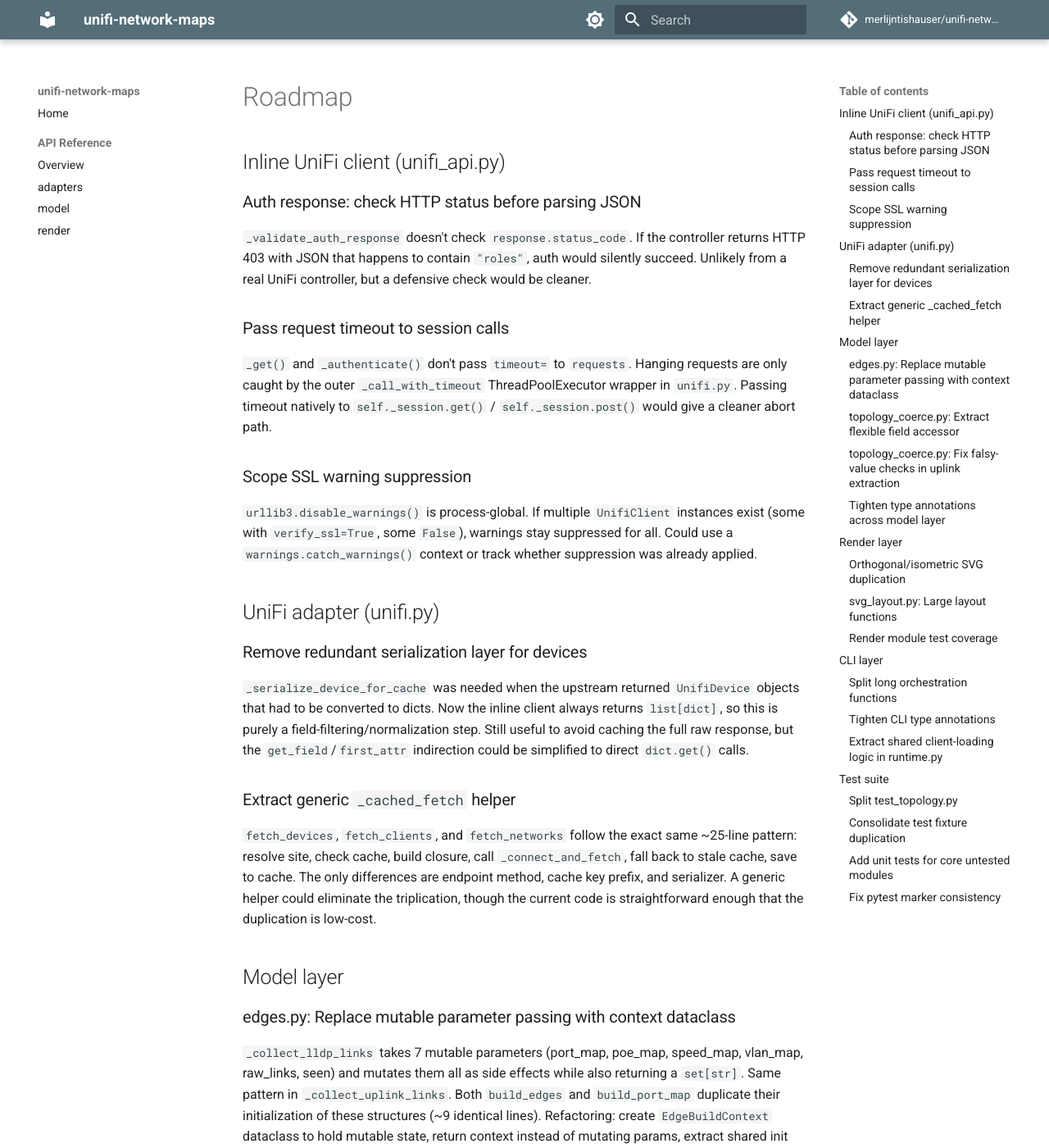
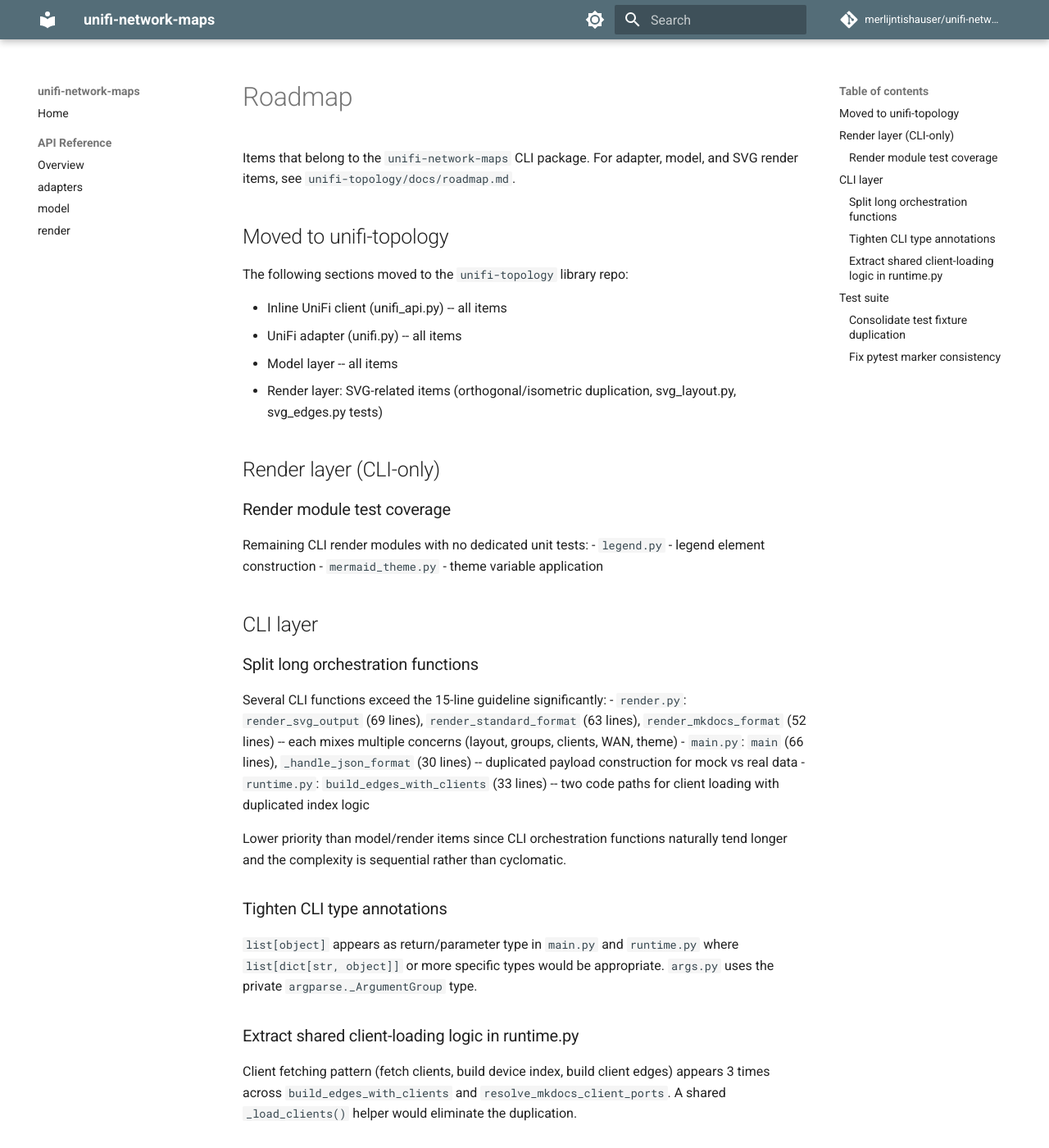
Before and after one commit to merlijntishauser/unifi-network-maps, an MkDocs documentation site: the page built from docs/roadmap.md, in a window 1280 px wide and 1400 px high. Shown: the whole window at 82% size. Built offline with MkDocs 1.6.1 and Material for MkDocs 9.7.7, drawn with Linux system fonts in a browser that asks for light colours; comment, search, counter and statistics services are not loaded; some of the changed text lies outside the part shown.

Commit message:
Update roadmap after library extraction
Move adapter, model, and SVG render items to the unifi-topology repo.
Keep CLI layer, Mermaid render, and CLI-specific test suite items here.

```diff
--- a/docs/roadmap.md
+++ b/docs/roadmap.md
@@ -1,56 +1,20 @@
 # Roadmap
 
-## Inline UniFi client (unifi_api.py)
+Items that belong to the `unifi-network-maps` CLI package. For adapter, model, and SVG render items, see `unifi-topology/docs/roadmap.md`.
 
-### Auth response: check HTTP status before parsing JSON
-`_validate_auth_response` doesn't check `response.status_code`. If the controller returns HTTP 403 with JSON that happens to contain `"roles"`, auth would silently succeed. Unlikely from a real UniFi controller, but a defensive check would be cleaner.
+## Moved to unifi-topology
 
-### Pass request timeout to session calls
-`_get()` and `_authenticate()` don't pass `timeout=` to `requests`. Hanging requests are only caught by the outer `_call_with_timeout` ThreadPoolExecutor wrapper in `unifi.py`. Passing timeout natively to `self._session.get()` / `self._session.post()` would give a cleaner abort path.
+The following sections moved to the `unifi-topology` library repo:
 
-### Scope SSL warning suppression
-`urllib3.disable_warnings()` is process-global. If multiple `UnifiClient` instances exist (some with `verify_ssl=True`, some `False`), warnings stay suppressed for all. Could use a `warnings.catch_warnings()` context or track whether suppression was already applied.
+- Inline UniFi client (unifi_api.py) -- all items
+- UniFi adapter (unifi.py) -- all items
+- Model layer -- all items
+- Render layer: SVG-related items (orthogonal/isometric duplication, svg_layout.py, svg_edges.py tests)
 
-## UniFi adapter (unifi.py)
-
-### Remove redundant serialization layer for devices
-`_serialize_device_for_cache` was needed when the upstream returned `UnifiDevice` objects that had to be converted to dicts. Now the inline client always returns `list[dict]`, so this is purely a field-filtering/normalization step. Still useful to avoid caching the full raw response, but the `get_field`/`first_attr` indirection could be simplified to direct `dict.get()` calls.
-
-### Extract generic `_cached_fetch` helper
-`fetch_devices`, `fetch_clients`, and `fetch_networks` follow the exact same ~25-line pattern: resolve site, check cache, build closure, call `_connect_and_fetch`, fall back to stale cache, save to cache. The only differences are endpoint method, cache key prefix, and serializer. A generic helper could eliminate the triplication, though the current code is straightforward enough that the duplication is low-cost.
-
-## Model layer
-
-### edges.py: Replace mutable parameter passing with context dataclass
-`_collect_lldp_links` takes 7 mutable parameters (port_map, poe_map, speed_map, vlan_map, raw_links, seen) and mutates them all as side effects while also returning a `set[str]`. Same pattern in `_collect_uplink_links`. Both `build_edges` and `build_port_map` duplicate their initialization of these structures (~9 identical lines). Refactoring: create `EdgeBuildContext` dataclass to hold mutable state, return context instead of mutating params, extract shared init into `_prepare_edge_context()`.
-
-### topology_coerce.py: Extract flexible field accessor
-`_port_info_from_entry` (47 lines) repeats the same dict-vs-object access pattern 10+ times. A `_get_field_flexible(entry, key1, key2)` helper would eliminate the duplication and cut the function roughly in half.
-
-### topology_coerce.py: Fix falsy-value checks in uplink extraction
-`_extract_uplink_fields` uses `or` for fallback field access: `value.get("uplink_mac") or value.get("uplink_device_mac")`. If the first key returns `""` or `0`, it falls through to the second key. Should use `is None` checks instead.
-
-### Tighten type annotations across model layer
-Several functions use `object` or `Any` where more specific types are possible:
-- `_aggregation_group` returns `object | None`, should be `str | None`
-- `DeviceSource = object` is too permissive
-- `snapshot.py` uses `Any` for serialization input/output
-- `diff.py` spec functions use `Any` return types inconsistently
-
-## Render layer
-
-### Orthogonal/isometric SVG duplication
-`svg.py` (orthogonal) and `svg_isometric.py` share substantial structural overlap: both build an SVG document, lay out nodes, draw edges, add labels, and render WAN info. The isometric renderer re-implements much of this with coordinate transforms. Potential approaches:
-- Extract a shared `SvgDocument` builder that both renderers use for boilerplate (XML structure, defs, stylesheet injection, viewBox calculation)
-- Unify edge-rendering logic where the only difference is coordinate projection
-
-### svg_layout.py: Large layout functions
-`_layout_physical` and `_layout_grouped` are each 40-60 lines with nested loops and coordinate arithmetic. Breaking each into smaller steps (assign layers, compute positions, apply spacing) would improve testability.
+## Render layer (CLI-only)
 
 ### Render module test coverage
-13 render modules have no dedicated unit tests. While BDD/smoketests provide integration coverage, the following would benefit most from targeted tests:
-- `svg_layout.py` - layout algorithm correctness
-- `svg_edges.py` - edge path generation
+Remaining CLI render modules with no dedicated unit tests:
 - `legend.py` - legend element construction
 - `mermaid_theme.py` - theme variable application
 
@@ -72,9 +36,6 @@
 
 ## Test suite
 
-### Split test_topology.py
-At 1,206 lines with 105 test functions, `test_topology.py` covers 5+ distinct source modules (edges, topology_coerce, clients, helpers, wan). Should be split into focused test files matching the modules they test.
-
 ### Consolidate test fixture duplication
 Several device factory helpers are duplicated across test files:
 - `_make_minimal_device()` -- identical in `test_cli_render.py` and `test_runtime.py`
@@ -83,10 +44,5 @@
 
 Consolidate into `conftest.py` or a shared `tests/factories.py`.
 
-### Add unit tests for core untested modules
-24 source modules have no dedicated test file. Highest-value targets:
-- `model/ports.py`, `model/edges.py`, `model/helpers.py` -- core logic with no direct tests
-- `render/svg_layout.py`, `render/svg_edges.py` -- algorithmic code relying solely on visual regression
-
 ### Fix pytest marker consistency
 Only 8 of 41 test files have explicit markers; the rest rely on auto-marking in `conftest.py` which defaults to `unit`. Multi-module tests like `test_topology.py` should be explicitly marked `integration`.
```
